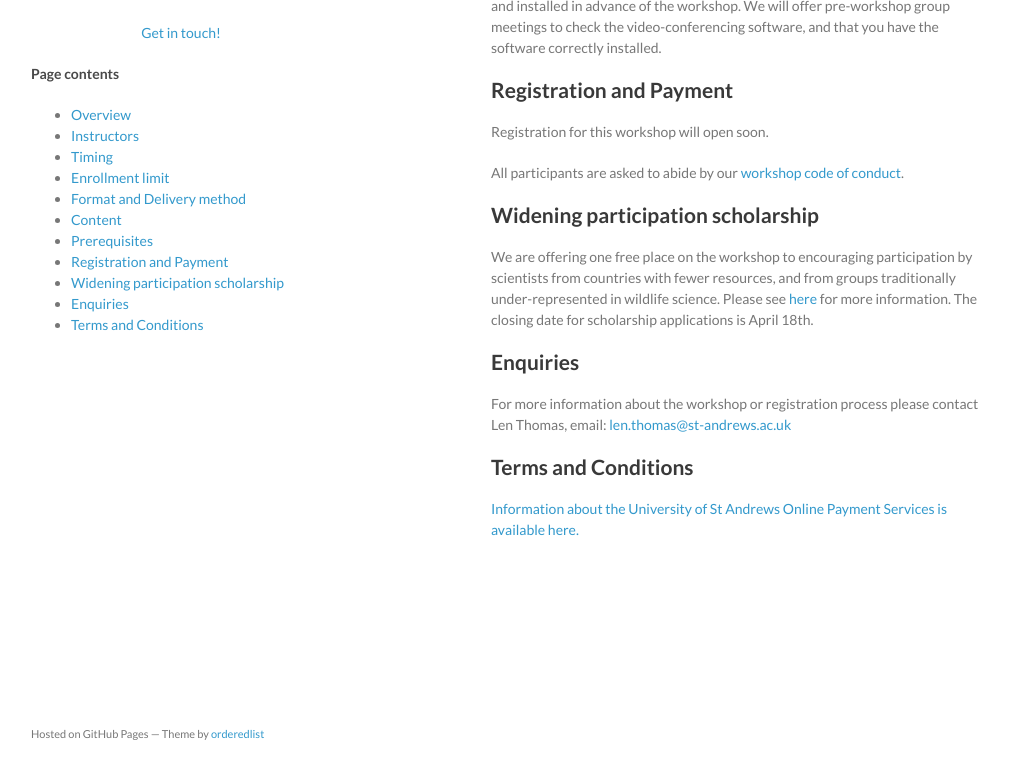
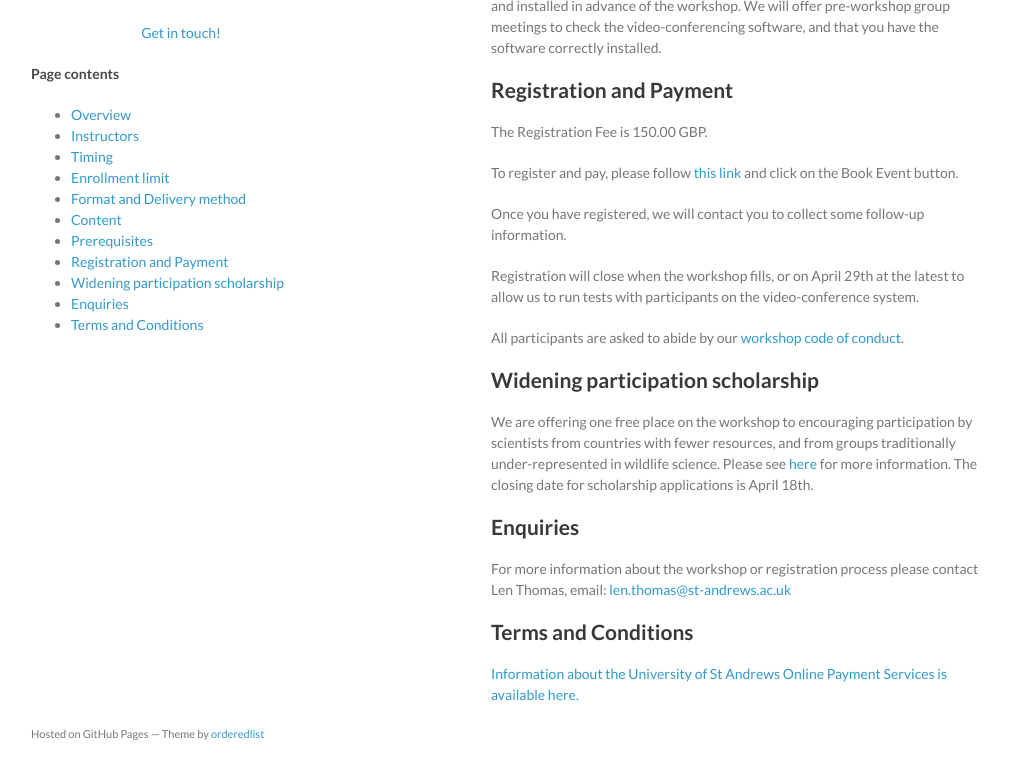
Before and after one commit to distanceworkshops/distanceworkshops.github.io, a Jekyll site: the page built from mrds-may-2022.md, in a window 1280 px wide and 900 px high, scrolled down 1729 px, cut to the strip 137-900 px from the top of the window. Shown: the whole strip, without its empty margins (129-1138 px from the left). Built offline with Jekyll 4.4.1, drawn with Linux system fonts in a browser that asks for light colours.

Commit message:
Opening registration

```diff
--- a/mrds-may-2022.md
+++ b/mrds-may-2022.md
@@ -44,15 +44,13 @@
 
 ## Registration and Payment
 
-Registration for this workshop will open soon.
+The Registration Fee is 150.00 GBP.
 
-<!--The Registration Fee is 150.00 GBP.
-
-To register and pay, please follow [this link](https://onlineshop.st-andrews.ac.uk/conferences-and-events/events/creem/online-workshop-distance-sampling-when-animals-are-missed-at-zero-distance-30th-31st-august-2021) and click on the Book Event button.
+To register and pay, please follow [this link](https://onlineshop.st-andrews.ac.uk/conferences-and-events/events/creem/online-workshop-distance-sampling-when-animals-are-missed-at-zero-distance-17th-18th-may-2022) and click on the Book Event button.
 
 Once you have registered, we will contact you to collect some follow-up information.
 
-Registration will close when the workshop fills, or on April 29th at the latest to allow us to run tests with participants on the video-conference system.-->
+Registration will close when the workshop fills, or on April 29th at the latest to allow us to run tests with participants on the video-conference system.
 
 All participants are asked to abide by our [workshop code of conduct](code-of-conduct).
 
```
